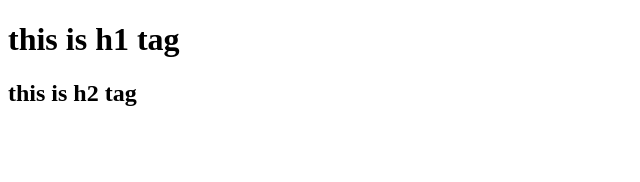
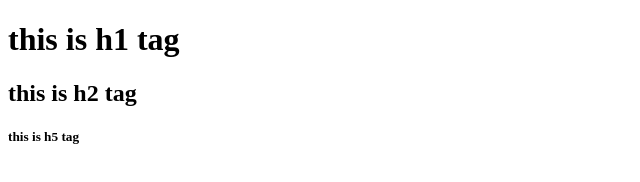
Before and after one commit to AbhyudayTrivedi/PrepBites, a plain HTML site: page basic.html in a window 1280 px wide. Shown: the full height of the page, 0-640 px from the left. Drawn offline with Linux system fonts and the light colour scheme.

Commit message:
Update basic.html

```diff
--- a/basic.html
+++ b/basic.html
@@ -7,6 +7,7 @@
 <body>
 	<h1>this is h1 tag</h1>
 	<h2>this is h2 tag</h2>
+	<h5>this is h5 tag</h5>
 
 </body>
 </html>
```
